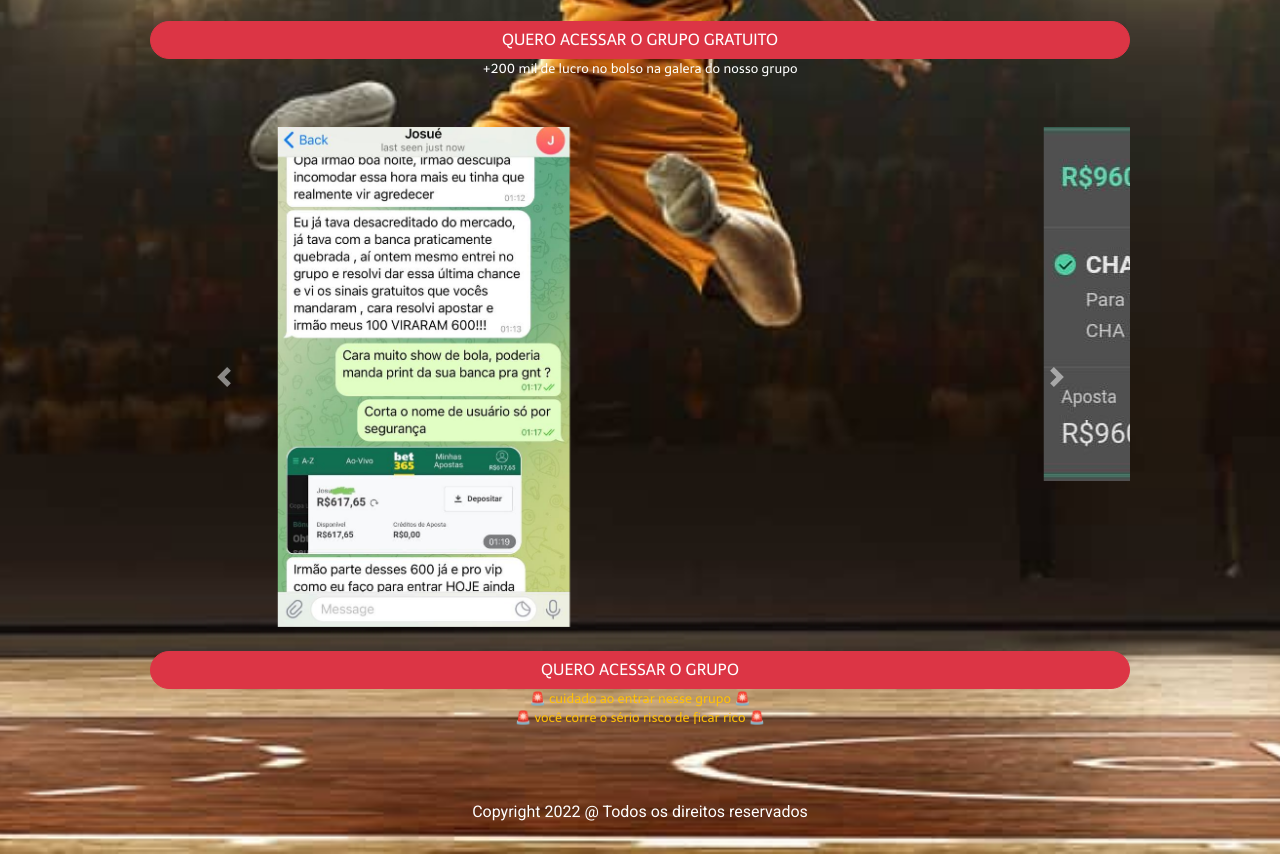
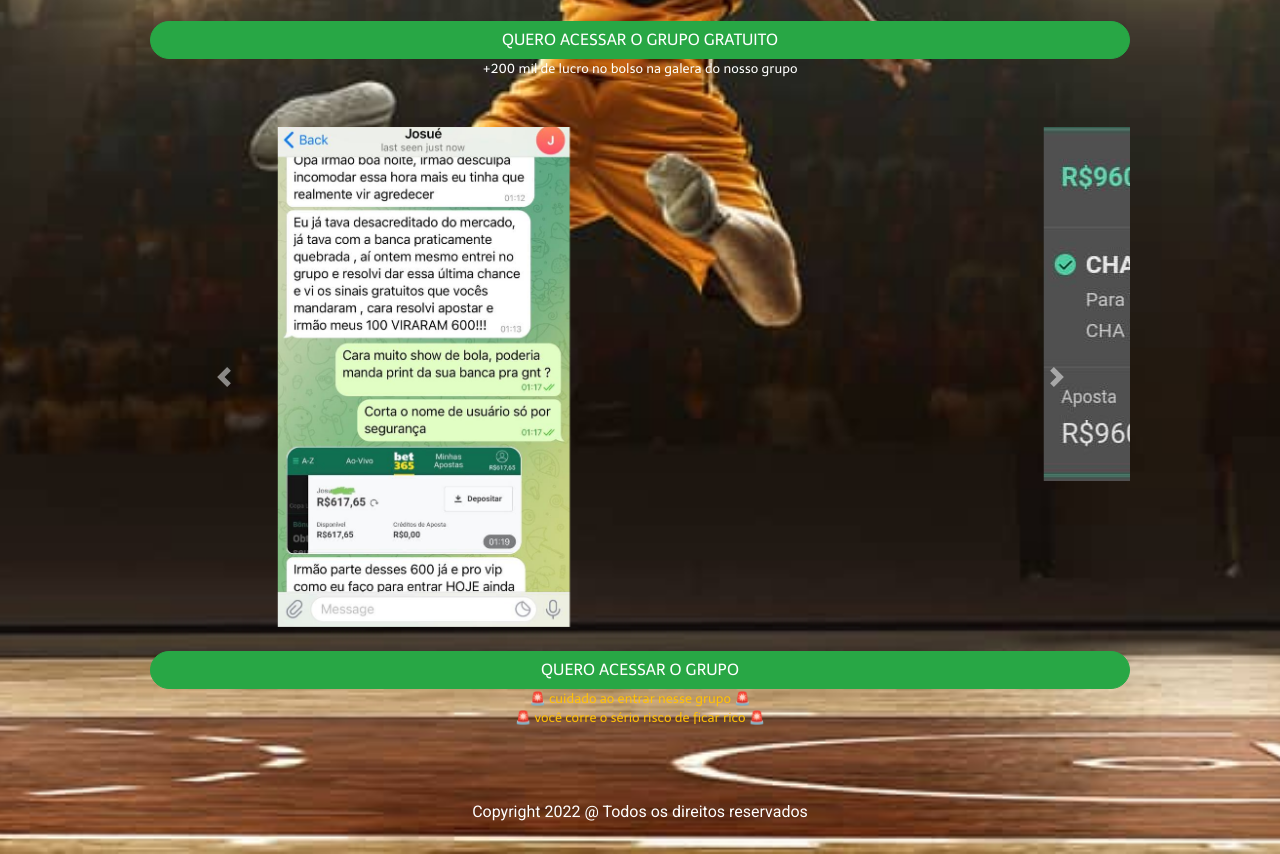
Before and after one commit to arthurnassar/lp-basquete, a plain HTML site: page V1/index.html in a window 1280 px wide. Shown: the part 713-1567 px from the top of the page. Drawn offline with nearby package versions, Linux system fonts and the light colour scheme.

Commit message:
trocar cor do botao

```diff
--- a/V1/index.html
+++ b/V1/index.html
@@ -57,7 +57,7 @@
             </h3>
         </div>
 
-        <a href="#" class="btn btn-danger">
+        <a href="#" class="btn btn-success">
             QUERO ACESSAR O GRUPO GRATUITO
         </a>
         <p class="mb-5" style="font-size: small;">
@@ -126,7 +126,7 @@
               </a>
           </div>
 
-        <a href="#" class="btn btn-danger">
+        <a href="#" class="btn btn-success">
             QUERO ACESSAR O GRUPO
         </a>
         <p class="text-warning mb-5" style="font-size: small;">
```
